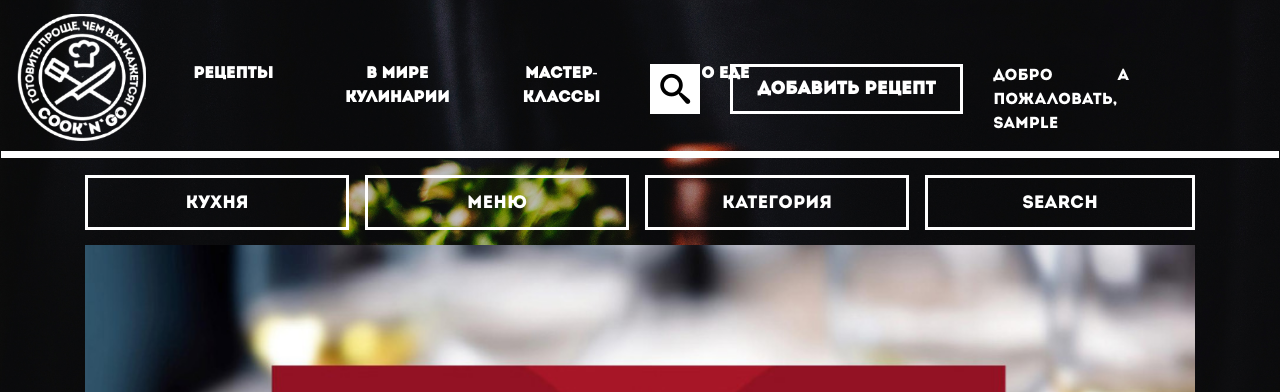
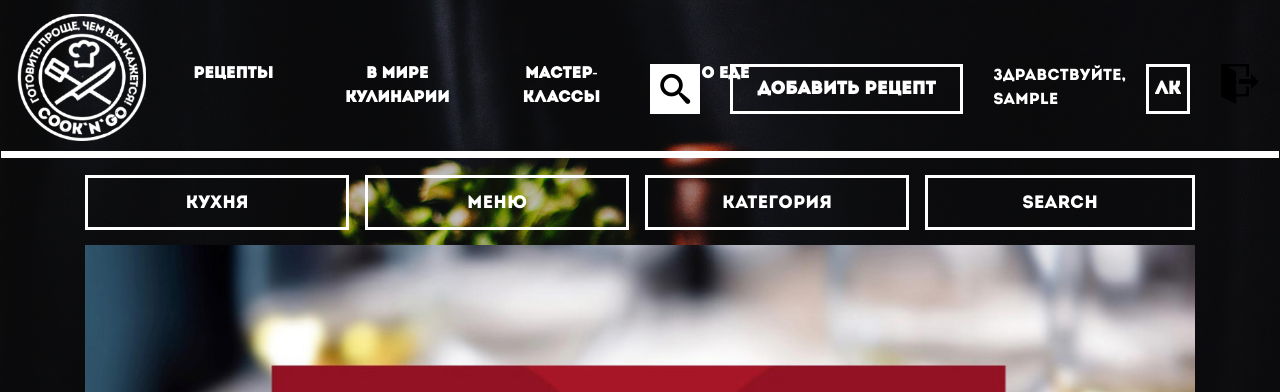
Before and after one commit to kymblc1337/cookngo, a Django app: page / in a window 1280 px wide. Shown: the top 392 px of the page. Run offline with Django 3.2, Linux system fonts and the light colour scheme; the visitor is signed in with stand-in values (Sample User, id 1); data that the repository does not hold is empty; some libraries are stand-ins or nearby versions.

Commit message:
Changes in auth

```diff
--- a/web_cooking/recipes/templates/recipes/base.html
+++ b/web_cooking/recipes/templates/recipes/base.html
@@ -66,8 +66,9 @@
                     <input type="button" class="add_recipe secondversion" value="Вход / Регистрация" onclick="location.href='accounts/login/'" />
                 {% else %}
                     <div class="authorized">
-                        <span>Добро пожаловать, {{request.user.username }}</span>
-                        a
+                        <span>Здравствуйте, {{request.user.username }}</span>
+                        <input type="button" class="add_recipe lk" value="ЛК" onclick="location.href='accounts/userpage/'" />
+                        <a href="accounts/logout"><img src="static/img/exit.png" alt="Выход"></a>
 
                     </div>
                 {% endif %}
--- a/web_cooking/static/styles/style_index.css
+++ b/web_cooking/static/styles/style_index.css
@@ -684,3 +684,28 @@ a {
 .authorized {
 	display: flex;
 }
+
+.authorized img{
+	width: 40px;
+	height: 40px;
+}
+
+.authorized span {
+	margin-right: -10px;
+
+}
+
+.authorized {
+	width: 20px;
+	margin: 0 0;
+
+}
+
+.authorized input:hover {
+	background-color: #fff;
+	color: black;
+}
+
+.authorized a:hover {
+	background: transparent;
+}
```
